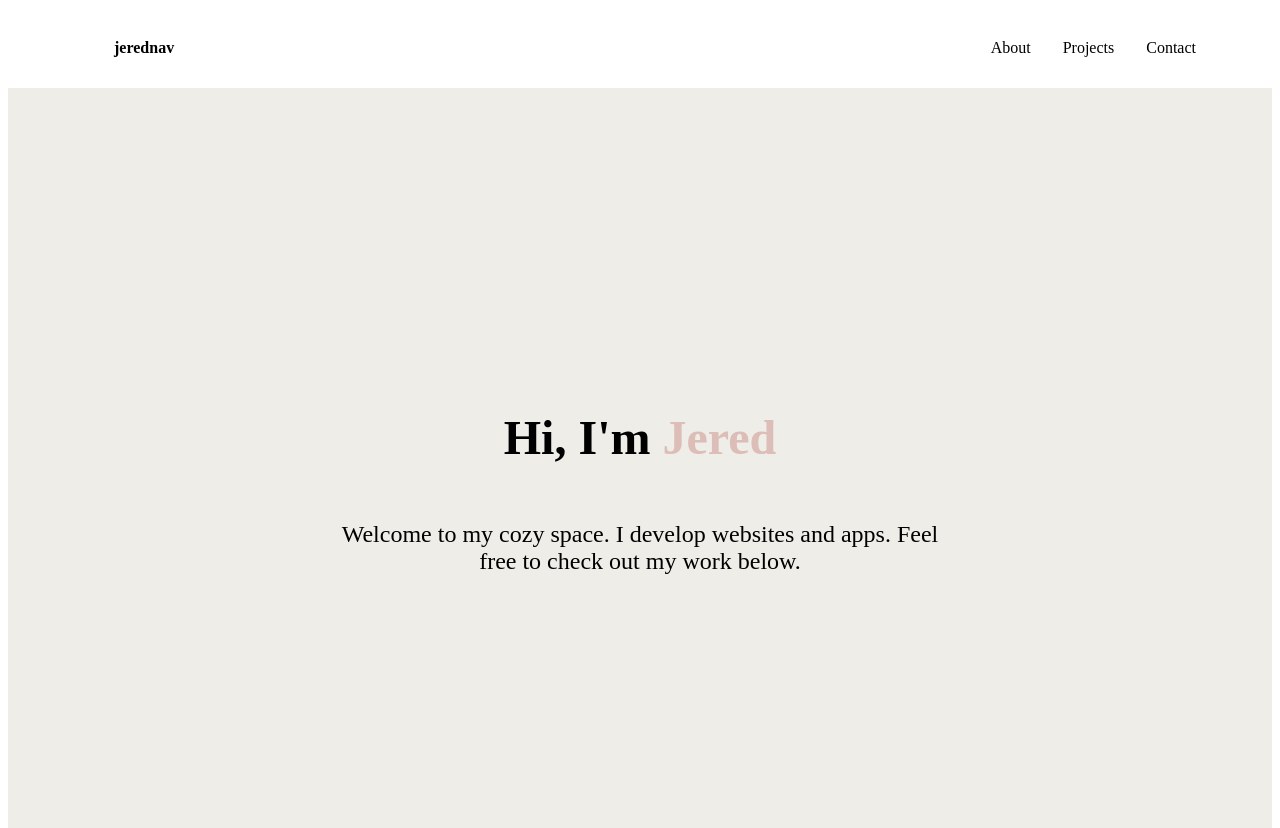
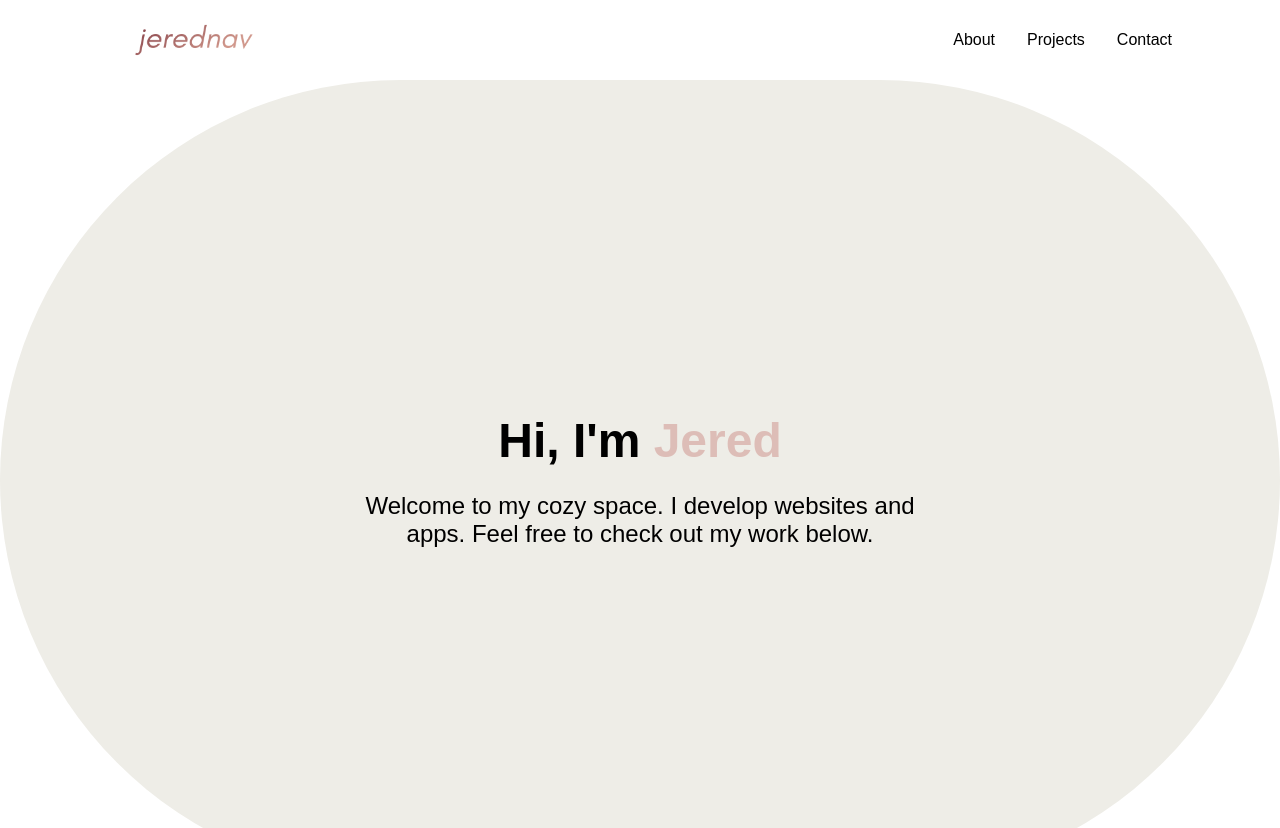
Before and after one commit to jerednav/portfolio, a React (Create React App) app: page / in a window 1280 px wide. Shown: the top 828 px of the page. Built offline with nearby package versions, Linux system fonts and the light colour scheme.

Commit message:
change font type and nav logo

```diff
--- /dev/null
+++ b/src/App.css
@@ -0,0 +1,6 @@
+* {
+    box-sizing: border-box;
+    margin: 0;
+    padding: 0;
+    font-family: 'Cabin', sans-serif;
+  }
--- a/src/App.js
+++ b/src/App.js
@@ -1,3 +1,4 @@
+import './App.css';
 import { BrowserRouter as Router } from 'react-router-dom'
 import Home from './pages'
 
--- a/src/components/HeroSection/HeroSectionElements.js
+++ b/src/components/HeroSection/HeroSectionElements.js
@@ -9,6 +9,7 @@ export const HeroContainer = styled.div`
     height: 800px;
     position: relative;
     z-index: 1;
+    border-radius: 1000px;
 `
 
 export const HeroBg = styled.div`
--- a/src/components/Navbar/NavbarElements.js
+++ b/src/components/Navbar/NavbarElements.js
@@ -29,17 +29,14 @@ export const NavbarContainer = styled.div`
     max-width: 1100px;
 `
 
-export const NavLogo = styled(LinkR)`
-    color: #000;
-    justify-self: flex-start;
-    cursor: pointer;
-    fonts-size: 1.5rem;
-    display: flex;
-    align-items: center;
-    margin-left: 24px;
-    font-weight: bold;
-    text-decoration: none;
+export const NavIcon = styled.img`
+    height: 80px;
+    width: 160px;
+    margin-bottom: 10px;
+    align-items: left;
+    object-fit: cover;
 `
+
 export const MobileIcon = styled.div`
     display:none;
 
--- a/src/components/Navbar/index.js
+++ b/src/components/Navbar/index.js
@@ -1,6 +1,7 @@
 import React from 'react'
 import { FaBars } from 'react-icons/fa'
-import { Nav, NavbarContainer, NavLogo, MobileIcon, NavMenu, NavItem, NavLinks } from './NavbarElements'
+import { Nav, NavbarContainer, MobileIcon, NavMenu, NavItem, NavLinks, NavIcon } from './NavbarElements'
+import Icon2 from '../../images/profile.png'
 
 
 
@@ -9,9 +10,9 @@ const Navbar = ({toggle}) => {
         <>
         <Nav>
             <NavbarContainer>
-                <NavLogo to='/'>
-                    jerednav
-                </NavLogo>
+
+                <NavIcon to src={Icon2}/>
+
                 <MobileIcon onClick={toggle}>
                     <FaBars />
                 </MobileIcon>
--- a/src/components/Projects/ProjectsElements.js
+++ b/src/components/Projects/ProjectsElements.js
@@ -37,7 +37,7 @@ export const ProjectsWrapper = styled.div`
 `
 
 export const ProjectsCard = styled.div`
-    background: #fff;
+    background: #EEEDE7;
     display: flex;
     flex-direction: column;
     justify-content: flex start;
```
Also changed, not shown: src/images/profile.png (added).
